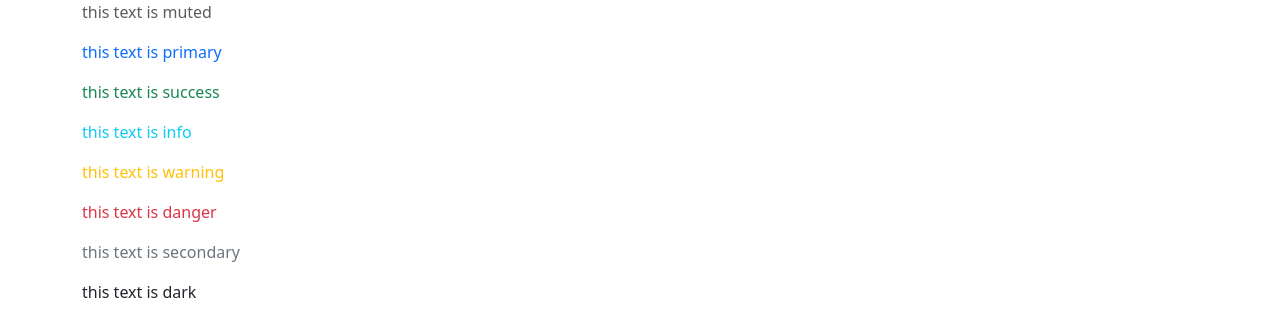
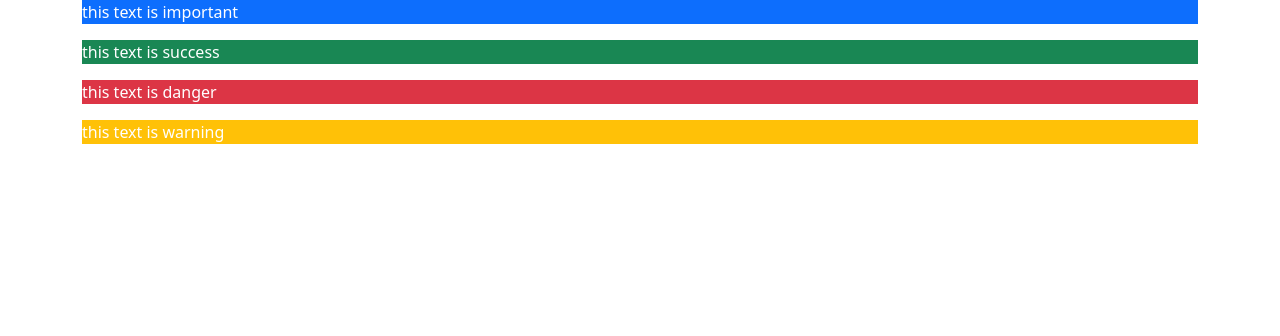
Before and after one commit to KNandhakumar/BootstrapMastery, a plain HTML site: page index.html in a window 1280 px wide. Drawn offline with nearby package versions, Linux system fonts and the light colour scheme.

Commit message:
background colors

```diff
--- a/index.html
+++ b/index.html
@@ -29,14 +29,20 @@
          <p class="display-6">Display heading 6</p> -->
 
          <!-- text colors using bootstrap classes -->
-          <p class="text-muted">this text is muted</p>
+          <!-- <p class="text-muted">this text is muted</p>
           <p class="text-primary">this text is primary</p>
           <p class="text-success">this text is success</p>
           <p class="text-info">this text is info</p>
           <p class="text-warning">this text is warning</p>
           <p class="text-danger">this text is danger</p>
           <p class="text-secondary">this text is secondary</p>
-          <p class="text-dark">this text is dark</p>
+          <p class="text-dark">this text is dark</p> -->
+
+          <!-- background colors in bootstrap -->
+           <p class="bg-primary text-white">this text is important</p>
+           <p class="bg-success text-white">this text is success</p>
+           <p class="bg-danger text-white">this text is danger</p>
+           <p class="bg-warning text-white">this text is warning</p>
     </div>
     <!-- bootstrap script link -->
     <script src="https://cdn.jsdelivr.net/npm/bootstrap@5.3.3/dist/js/bootstrap.bundle.min.js" integrity="sha384-YvpcrYf0tY3lHB60NNkmXc5s9fDVZLESaAA55NDzOxhy9GkcIdslK1eN7N6jIeHz" crossorigin="anonymous"></script>
```
